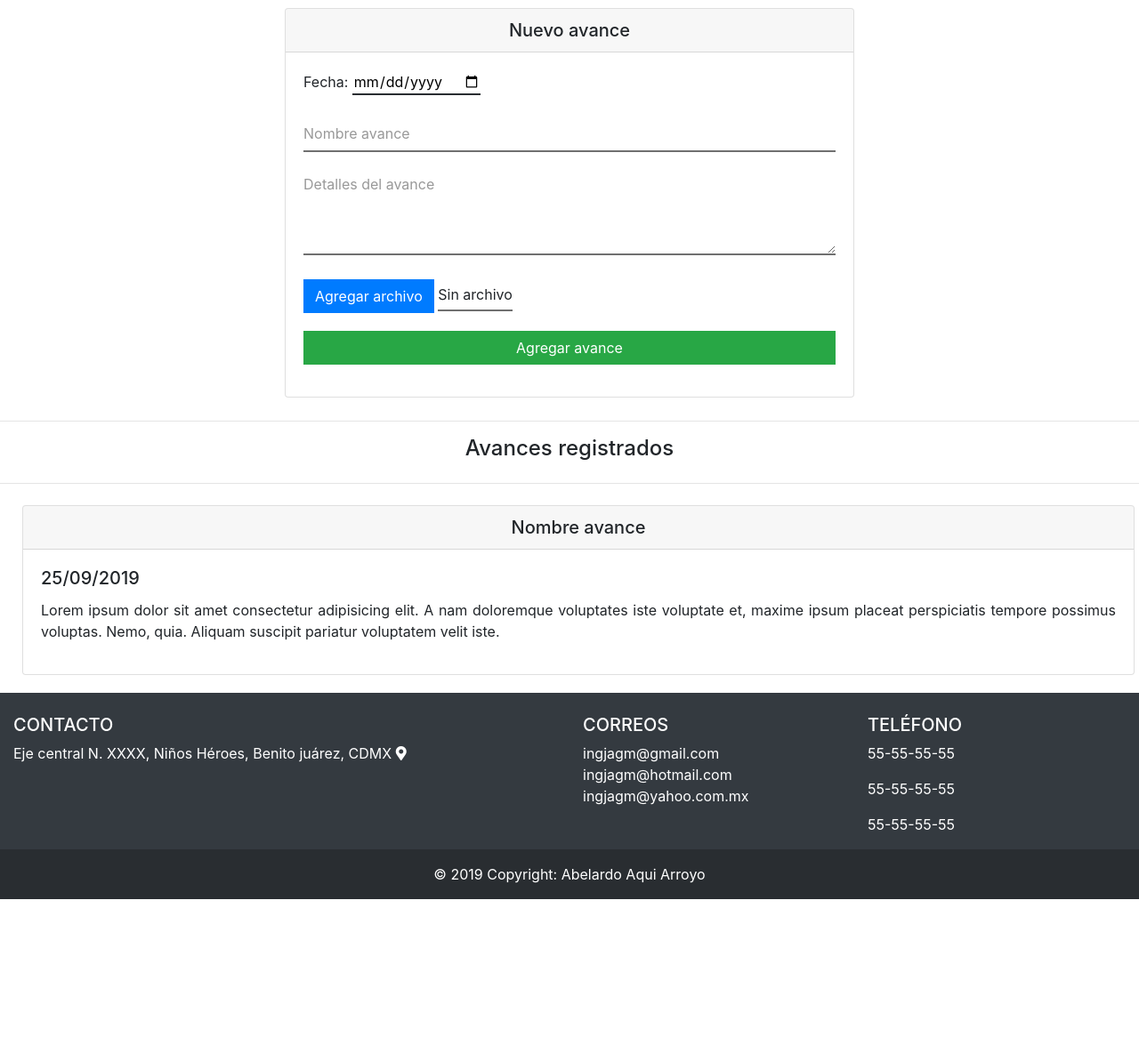
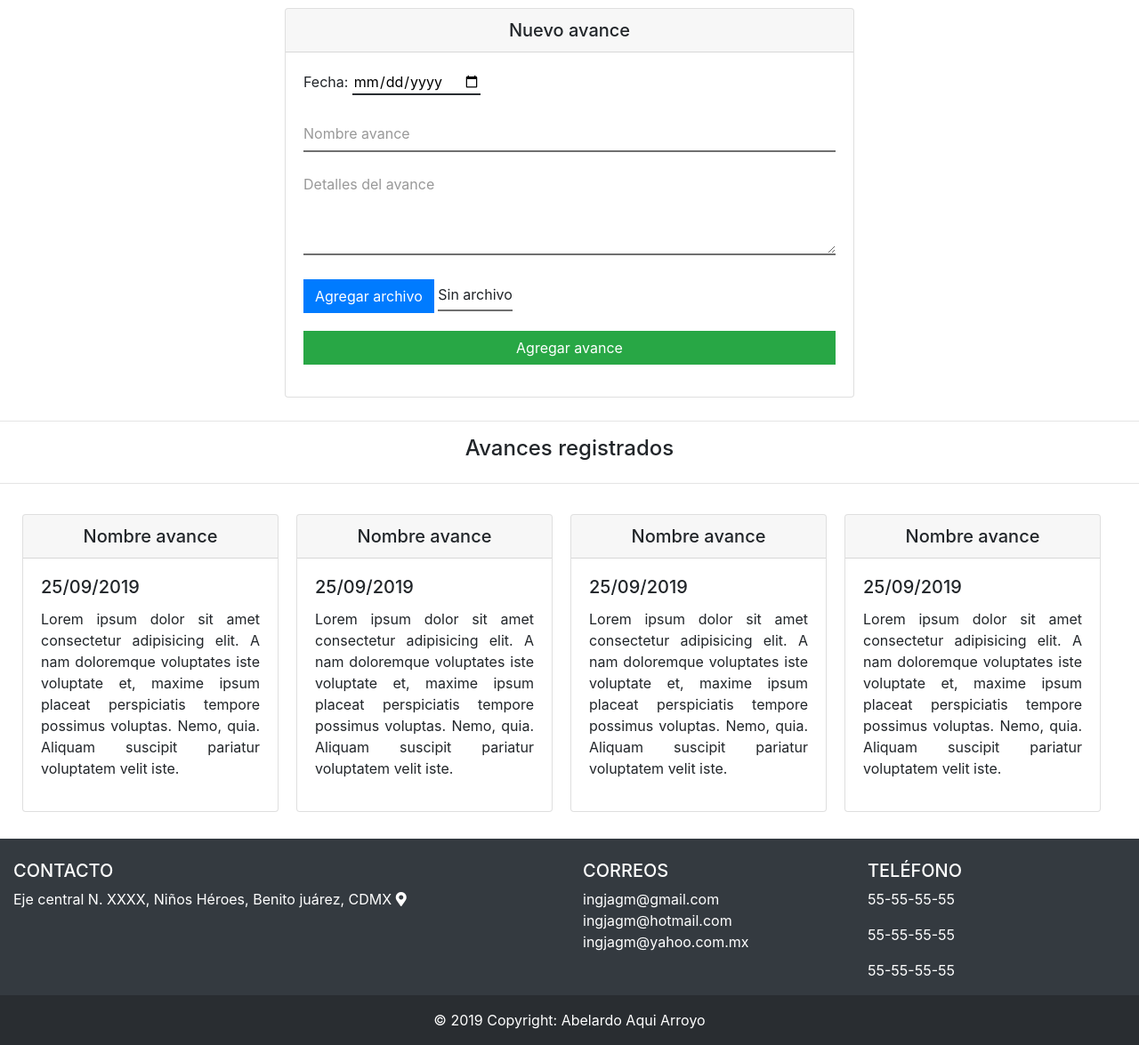
Before and after one commit to TecAbel/ProjectsMan, a PHP site: page /infoProyecto in a window 1280 px wide. Shown: the part 324-1499 px from the top of the page at 89% size. Before the commit the page ends 1335 px from the top, so only its background shows below. Run offline with PHP 8.4, Linux system fonts and the light colour scheme; some libraries are stand-ins or nearby versions.

Commit message:
flexbox arreglado

```diff
--- a/css/estilos.css
+++ b/css/estilos.css
@@ -53,9 +53,7 @@ form input{
     border-bottom: #292d31 2px solid;
     border-radius: 0;
 }
-.inputArchivo{
 
-}
 form{
     padding: 10px;
 }
@@ -114,7 +112,7 @@ form{
     display: flex;
     flex-direction: row;
     flex-wrap: wrap;
-    justify-content: center;
+
     }
     .card{
         width: 18rem;
--- a/infoProyecto.php
+++ b/infoProyecto.php
@@ -41,8 +41,29 @@
     <hr class="my4">
     <h4 class="text-center">Avances registrados</h4>
     <hr class="my-4">
-    <div class="container-fluid">
-        <div class="card w-100">
+    <div class="container-fluid contenedor-tarjetas">
+        <div class="card">
+            <h5 class="card-header text-center">Nombre avance</h5>
+            <div class="card-body">
+                <h5 class="card-title ">25/09/2019</h5>
+                <p class="text-card text-justify">Lorem ipsum dolor sit amet consectetur adipisicing elit. A nam doloremque voluptates iste voluptate et, maxime ipsum placeat perspiciatis tempore possimus voluptas. Nemo, quia. Aliquam suscipit pariatur voluptatem velit iste.</p>
+            </div>
+        </div>
+        <div class="card">
+            <h5 class="card-header text-center">Nombre avance</h5>
+            <div class="card-body">
+                <h5 class="card-title ">25/09/2019</h5>
+                <p class="text-card text-justify">Lorem ipsum dolor sit amet consectetur adipisicing elit. A nam doloremque voluptates iste voluptate et, maxime ipsum placeat perspiciatis tempore possimus voluptas. Nemo, quia. Aliquam suscipit pariatur voluptatem velit iste.</p>
+            </div>
+        </div>
+        <div class="card">
+            <h5 class="card-header text-center">Nombre avance</h5>
+            <div class="card-body">
+                <h5 class="card-title ">25/09/2019</h5>
+                <p class="text-card text-justify">Lorem ipsum dolor sit amet consectetur adipisicing elit. A nam doloremque voluptates iste voluptate et, maxime ipsum placeat perspiciatis tempore possimus voluptas. Nemo, quia. Aliquam suscipit pariatur voluptatem velit iste.</p>
+            </div>
+        </div>
+        <div class="card">
             <h5 class="card-header text-center">Nombre avance</h5>
             <div class="card-body">
                 <h5 class="card-title ">25/09/2019</h5>
```
